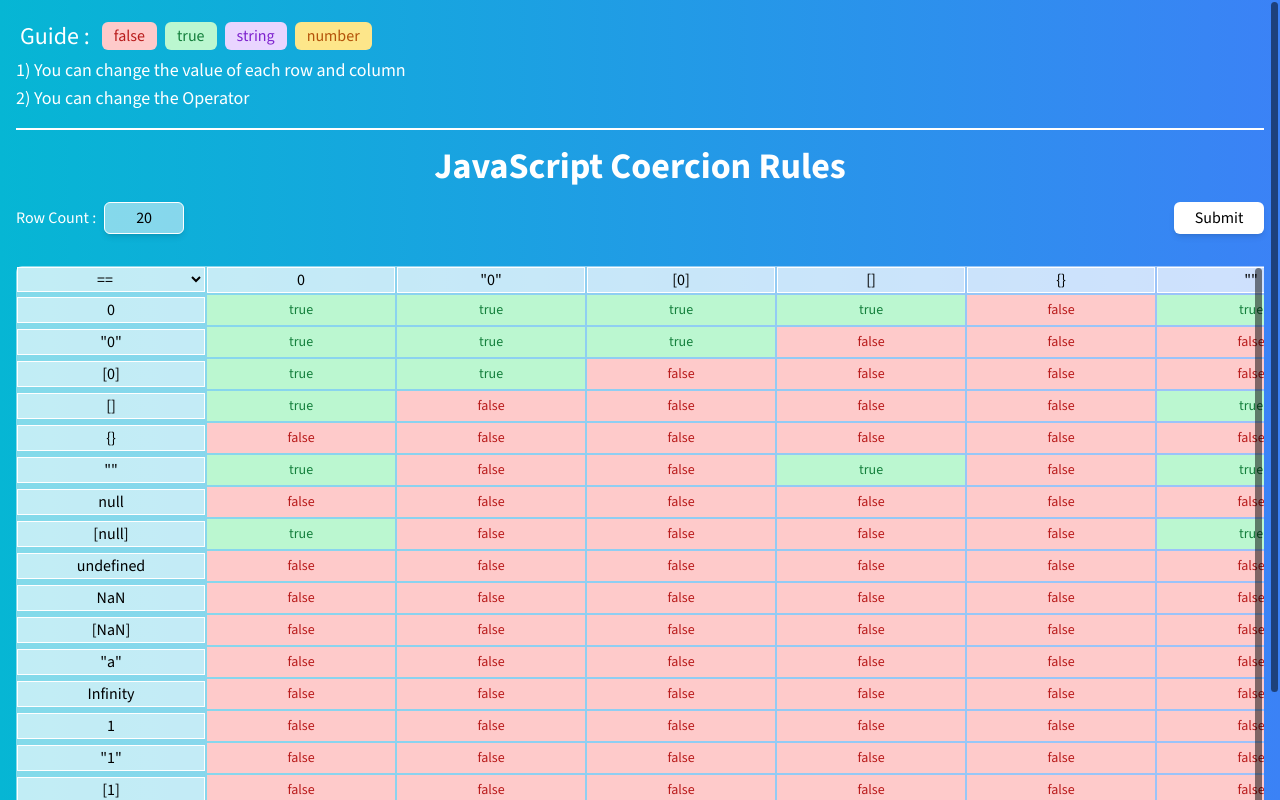
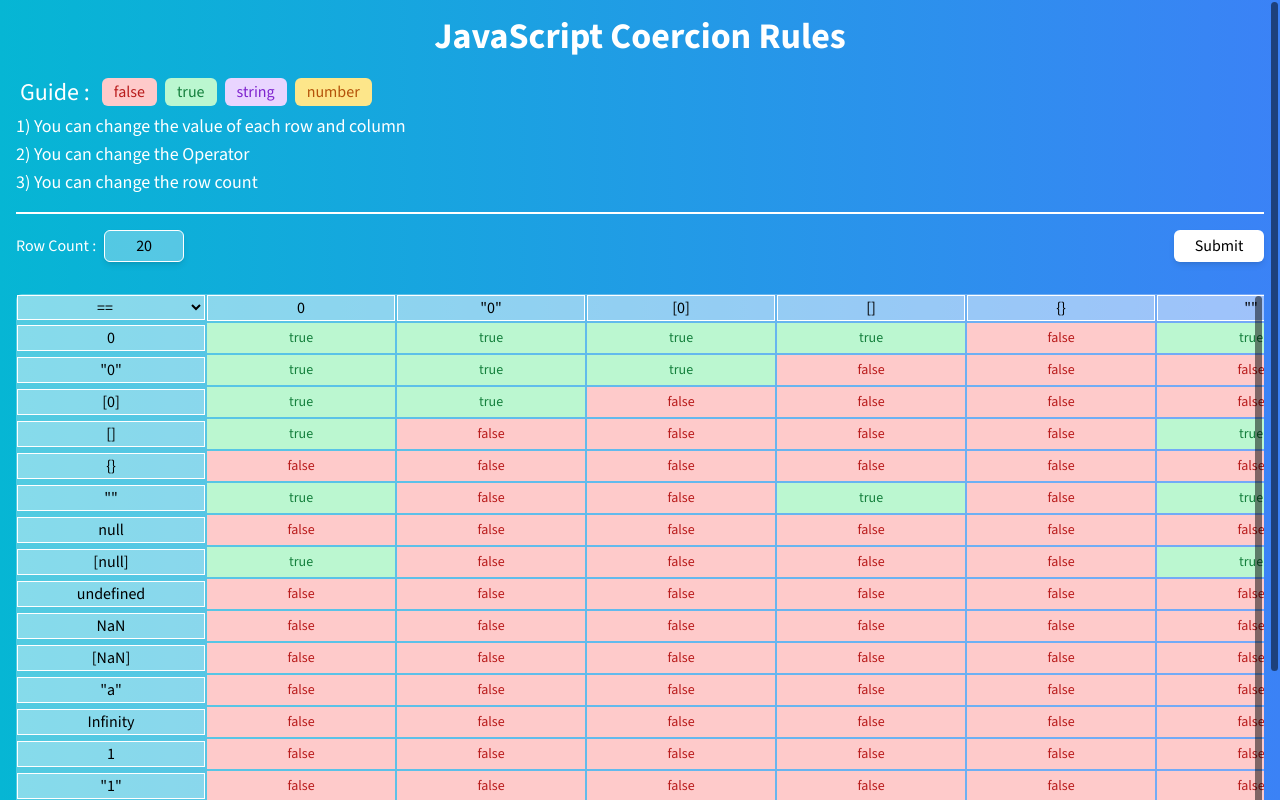
Before and after one commit to Soheiljafarnejad/JavaScript-operation, a Next.js app: page / in a window 1280 px wide. Built offline with nearby package versions, Linux system fonts and the light colour scheme.

Commit message:
update style

```diff
--- a/src/app/globals.css
+++ b/src/app/globals.css
@@ -33,7 +33,7 @@
     @apply text-center centering text-sm min-w-[50px] min-h-[30px] p-1 whitespace-nowrap;
   }
   table {
-    @apply border-separate border border-slate-800 rounded-md  bg-white/50;
+    @apply border-separate border border-slate-800 rounded-md  bg-white/30;
   }
   th {
     @apply border border-black font-medium;
@@ -42,10 +42,10 @@
     @apply border border-black;
   }
   input {
-    @apply !border !outline-none !text-center !bg-white/50 !border-white;
+    @apply !border !outline-none !text-center !bg-white/30 !border-white;
   }
   select {
-    @apply !border !outline-none !text-center !bg-white/50 !border-white w-full cursor-pointer;
+    @apply !border !outline-none !text-center !bg-white/30 !border-white w-full cursor-pointer;
   }
 }
 
--- a/src/app/page.tsx
+++ b/src/app/page.tsx
@@ -84,12 +84,16 @@
     setValue({ body: bodyValue, header: headerValue });
     setData({ operator: input.operator, body, header });
 
-    toast.success("success");
+    toast.success("Success 🎉");
   }, [input, value]);
 
   return (
     <SimpleBar autoHide={false} className="max-h-screen w-full">
       <section className="p-4 max-w-[1500px] mx-auto">
+        <h1 className="centering text-center text-2xl sm:text-3xl md:text-4xl mb-4 text-white font-bold">
+          JavaScript Coercion Rules
+        </h1>
+
         <ul className="text-white font-medium mb-4">
           <li className="flex-start-center gap-2">
             <span className="text-lg sm:text-2xl">Guide :</span>
@@ -102,11 +106,9 @@
           </li>
           <li className="sm:text-lg">1) You can change the value of each row and column</li>
           <li className="sm:text-lg">2) You can change the Operator</li>
+          <li className="sm:text-lg">3) You can change the row count</li>
           <div className="h-[1.5px] w-full bg-white mt-4"></div>
         </ul>
-        <h1 className="centering text-center text-2xl sm:text-3xl md:text-4xl mb-4 text-white font-bold">
-          JavaScript Coercion Rules
-        </h1>
 
         <div className="flex-between-center gap-4 md:gap-6 mx-auto mb-8">
           <div className="flex-end-center gap-2">
```
